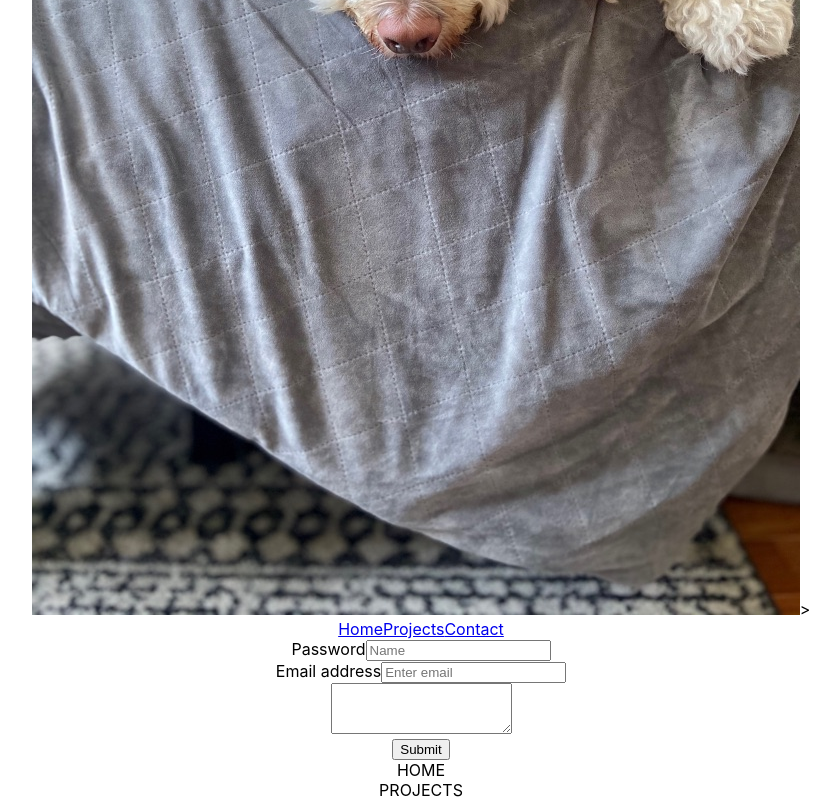
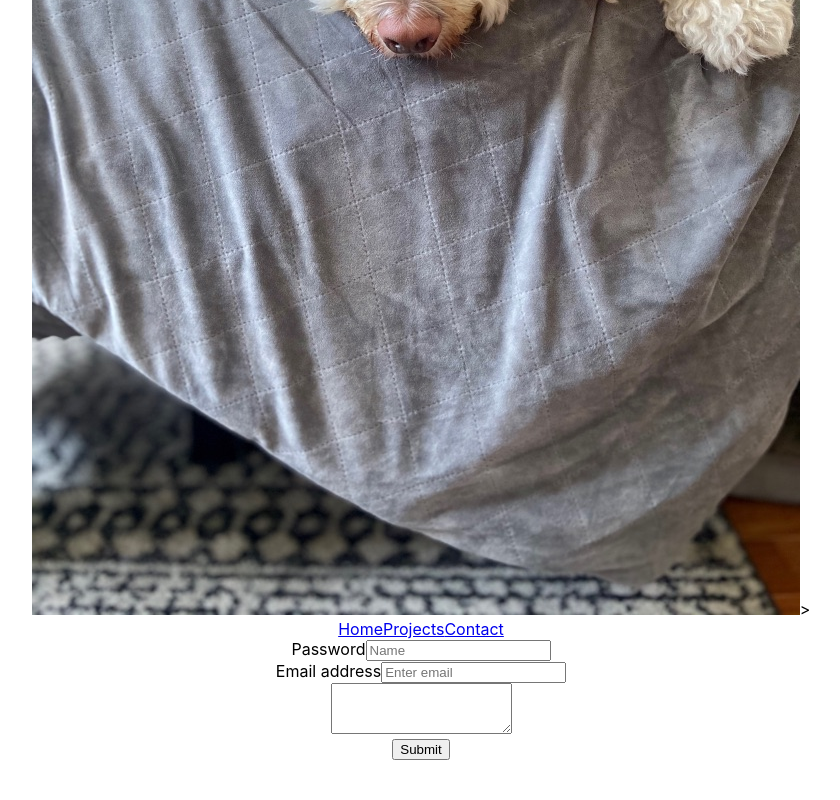
Before and after one commit to kdabug/react-portfolio-v2, a React (Create React App) app: page / in a window 1280 px wide. Shown: the part 409-1209 px from the top of the page, without its empty margins (219-1059 px from the left). After the commit the page ends 1169 px from the top, so only its background shows below. Built offline with nearby package versions, Linux system fonts and the light colour scheme.

Commit message:
changed nav to router

```diff
--- a/src/App.js
+++ b/src/App.js
@@ -22,9 +22,9 @@ function App() {
         handleNavChange={handleNavChange}
         navData={navData}
       >
-        <Contact />
-        <Home />
-        <Projects />
+        <Route exact path="/" render={() => <Contact />} />
+        <Route path="/contact" render={() => <Contact />} />
+        <Route path="/projects" render={() => <Projects />} />
       </Layout>
     </div>
   );
```
